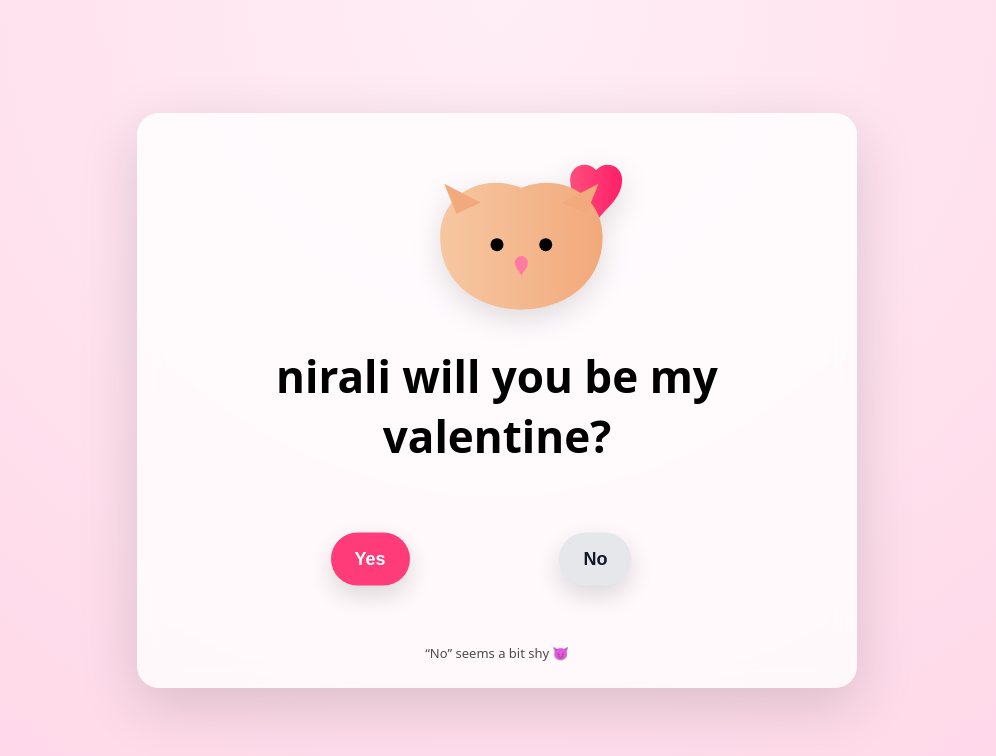
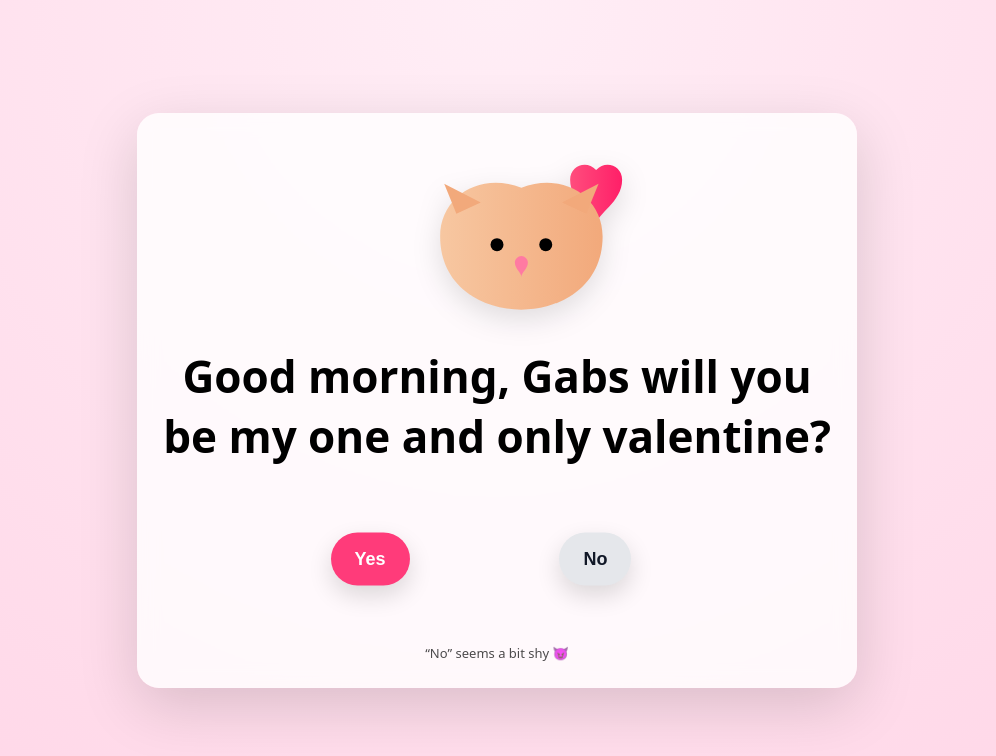
Before and after one commit to pernezitam-netizen/valentine, a plain HTML site: page index.html in a window 1280 px wide. Shown: the whole page, without its empty margins (143-1139 px from the left). Drawn offline with nearby package versions, Linux system fonts and the light colour scheme.

Commit message:
Update index.html

```diff
--- a/index.html
+++ b/index.html
@@ -171,7 +171,7 @@
             fill="#ff7aa2"/>
     </svg>
 
-    <h1>nirali will you be my valentine?</h1>
+    <h1> Good morning, Gabs will you be my one and only valentine?</h1>
 
     <section class="button-zone" id="zone">
       <button id="yesBtn">Yes</button>
```
